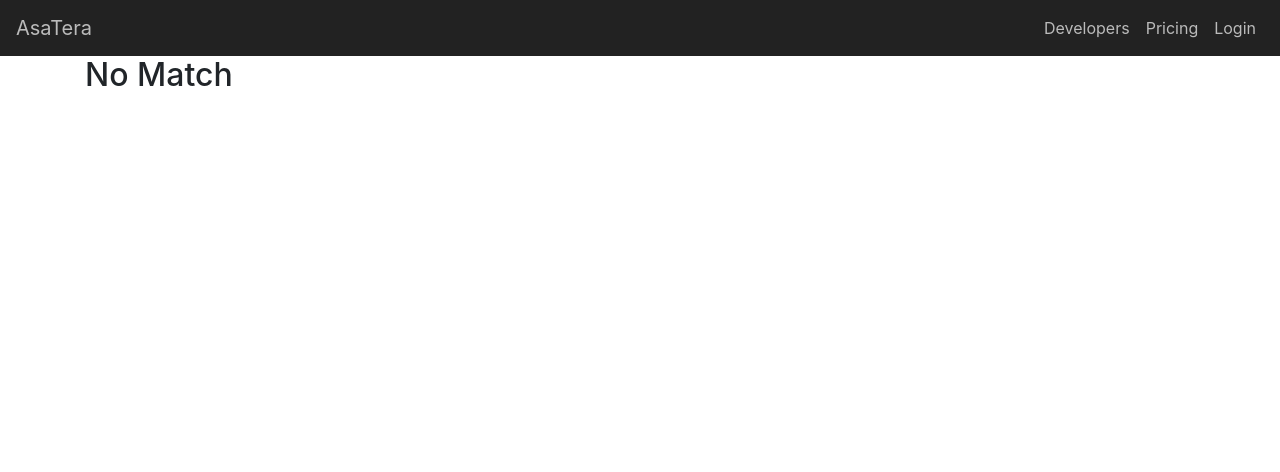
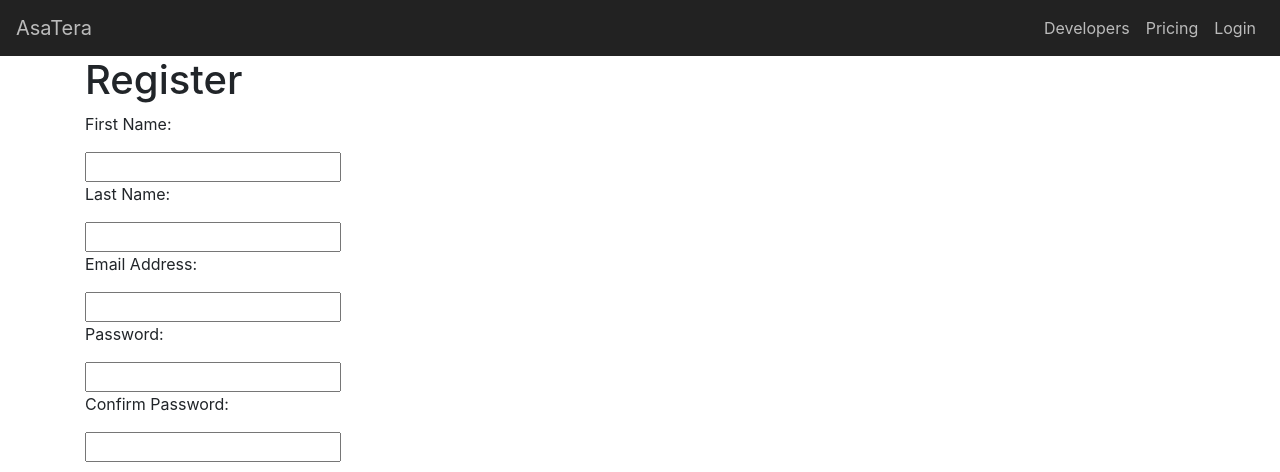
Before and after one commit to MaxxGPT/REST-API, a React (Create React App) app in the folder app/: page /register in a window 1280 px wide. Shown: the top 472 px of the page. Built offline with nearby package versions, Linux system fonts and the light colour scheme.

Commit message:
Added form to login and register pages

```diff
--- a/app/src/App.js
+++ b/app/src/App.js
@@ -5,9 +5,11 @@ import { Developers } from './Developers';
 import { Pricing } from './Pricing';
 import { Login } from './Login';
 import { NoMatch } from './NoMatch';
-import {Privacy} from './Privacy';
-import {Layout} from './components/Layout';
-import {NavigationBar } from './components/NavigationBar';
+import { Privacy } from './Privacy';
+import { Layout } from './components/Layout';
+import { NavigationBar } from './components/NavigationBar';
+import { Register } from './Register';
+
 
 
 class App extends Component {
@@ -23,6 +25,7 @@ class App extends Component {
               <Route path="/pricing" component = {Pricing} />
               <Route path="/login" component = {Login} />
               <Route path="/privacy" component = {Privacy} />
+              <Route path="/register" component = {Register} />
               <Route component={NoMatch} />
             </Switch>
           </Router>
--- a/app/src/Login.js
+++ b/app/src/Login.js
@@ -1,11 +1,20 @@
 import React from 'react'
+import { Link } from 'react-router-dom';
+
 
 export const Login = () => (
-    <div>
-        <h2> Login </h2>
 
+<form>
+    <h1> Login</h1>
+    <p> Email:</p>
+    <input
+        type="text"
+    />
+    <p> Password:</p>
+    <input
+        type="text"/>
 
+    <li><Link to="/register">Register</Link></li>
+</form>
 
-    </div>
-
-)
+);
--- /dev/null
+++ b/app/src/Register.js
@@ -0,0 +1,23 @@
+import React from 'react'
+
+export const Register = () => (
+    <form>
+    <h1> Register</h1>
+    <p> First Name:</p>
+    <input type="text"/>
+
+    <p> Last Name:</p>
+    <input type="text"/>
+
+    <p> Email Address:</p>
+    <input type="text"/>
+
+    <p> Password:</p>
+    <input type="text"/>
+
+    <p> Confirm Password:</p>
+    <input type="text"/>
+
+</form>
+
+);
```
